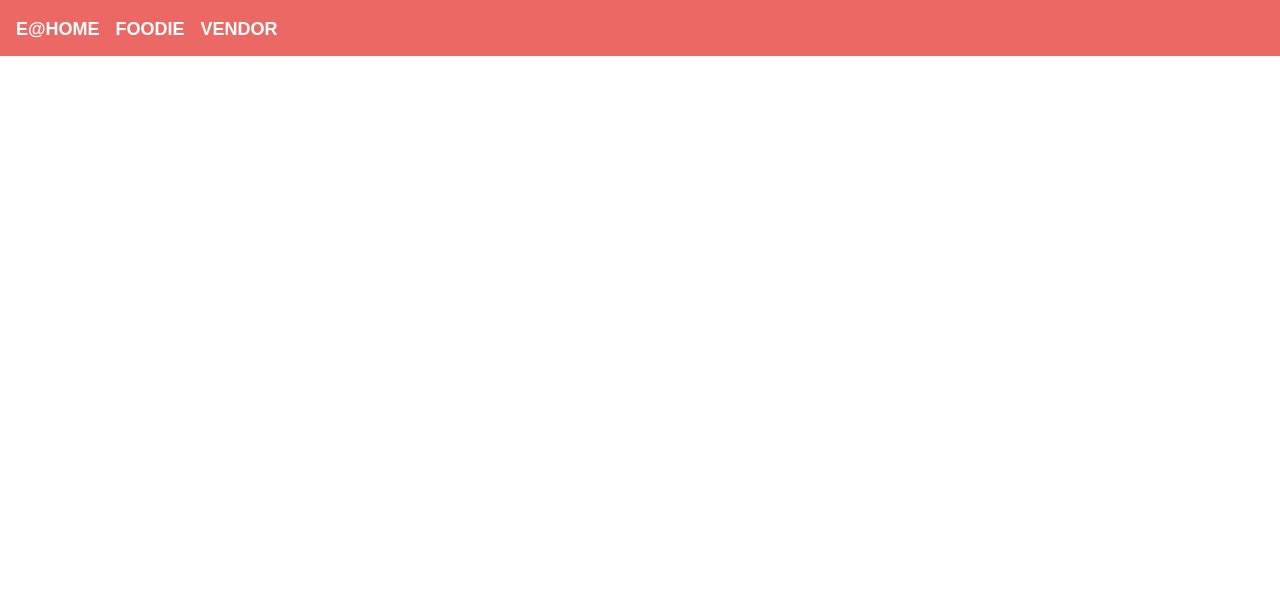
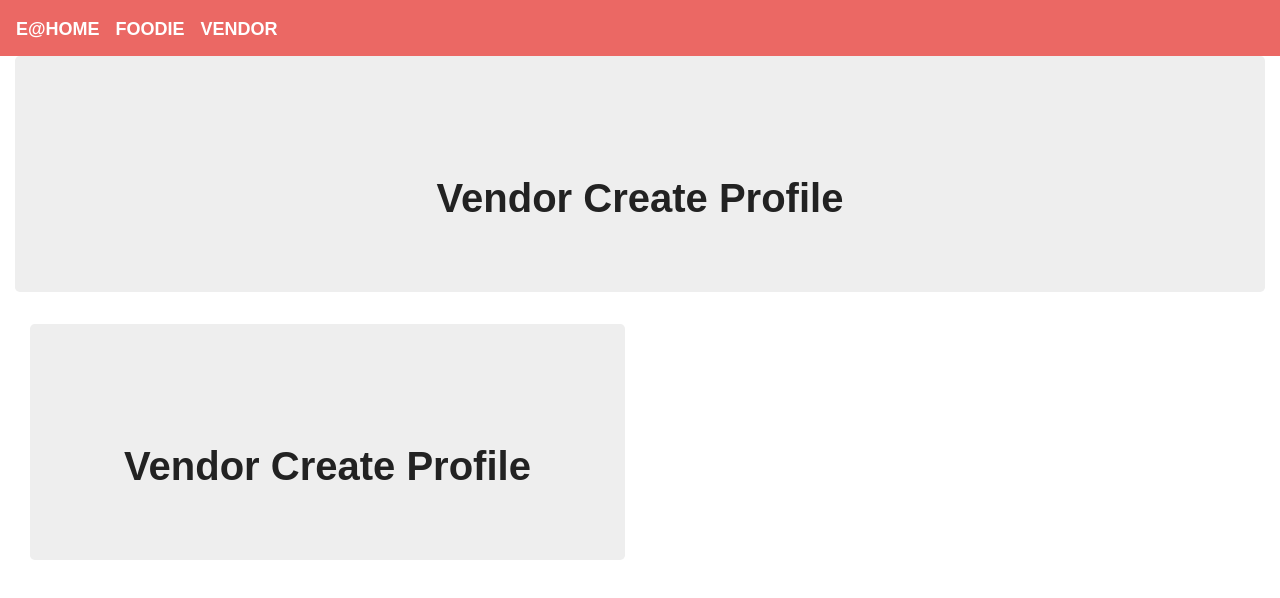
Before and after one commit to lijaack/Eat-Home, a React (Create React App) app in the folder client/: page /vendor in a window 1280 px wide. Shown: the top 598 px of the page. Built offline with nearby package versions, Linux system fonts and the light colour scheme; a web font is replaced by a local one.

Commit message:
Added CreateProfilePic page

```diff
--- a/client/src/App.js
+++ b/client/src/App.js
@@ -1,6 +1,7 @@
 import React from "react";
 import { BrowserRouter as Router, Route, Switch } from "react-router-dom";
 import BusinessProfile from "./pages/BusinessProfile";
+import CreateVendorProfile from "./pages/CreateVendorProfile"
 //import Saved from "./pages/Saved";
 import Nav from "./components/Nav";
 
@@ -11,6 +12,7 @@ function App() {
         <Nav />
         <Switch>
           <Route exact path="/" component={BusinessProfile} />
+          <Route exact path="/vendor" component={CreateVendorProfile} />
         </Switch>
       </div>
     </Router>
--- a/client/src/components/Nav/index.js
+++ b/client/src/components/Nav/index.js
@@ -9,7 +9,7 @@ function Nav() {
       <a className="navbar-brand" href="/search">
         Foodie
       </a>
-      <a className="navbar-brand" href="/saved">
+      <a className="navbar-brand" href="/vendor">
         Vendor
       </a>
 
--- a/client/src/pages/CreateVendorProfile.js
+++ b/client/src/pages/CreateVendorProfile.js
@@ -0,0 +1,45 @@
+//imports
+import Jumbotron from "../components/Jumbotron";
+import React, { Component } from "react";
+import Slider from "react-slick";
+import { Col, Row, Container} from "../components/Grid";
+import Images from "../components/Images"
+
+
+//Profile page shows 1 restaurant
+//state
+class Profile extends Component {
+    state = {
+        businessName: "",
+        license: "",
+        password: "",
+        About: "",
+        Photos: "",
+    };
+
+//render
+
+//onsubmit change state....
+
+
+
+render() {
+    return (
+    <Container fluid>
+        <Jumbotron height="100">
+        <h1> Vendor Create Profile</h1>
+        </Jumbotron>
+        <Col size = "md-6">
+        <Jumbotron height="100">
+        <h1> Vendor Create Profile</h1>
+        </Jumbotron>
+
+
+
+        </Col>
+
+    </Container>
+    )}
+}
+
+export default Profile;
```
